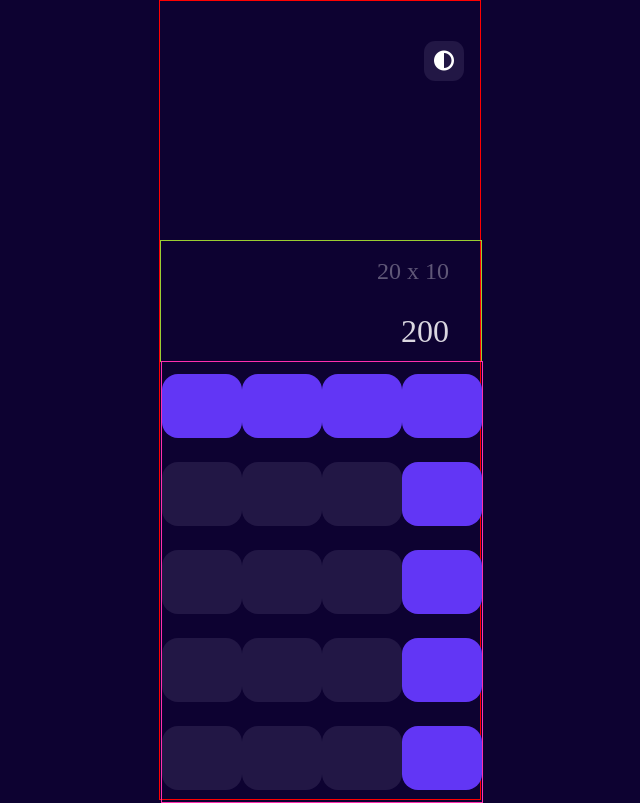
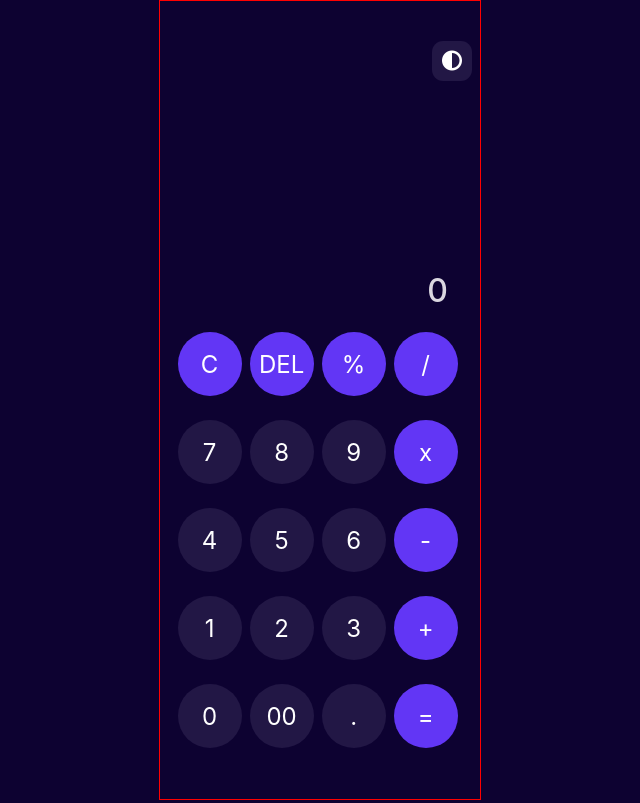
Before and after one commit to sathish0305/Standard_Calculator, a website built with Vite: page index.html in a window 1280 px wide. Shown: the whole page, without its empty margins (320-960 px from the left). Built offline with nearby package versions, Linux system fonts and the light colour scheme.

Commit message:
functionalities added

```diff
--- a/index.html
+++ b/index.html
@@ -16,32 +16,32 @@
       </div>
       <div class="display-container">
         <div class="equation-container">
-          <p id="equation" class="dark-equation">20 x 10</p>
+          <p id="equation" class="dark-equation"></p>
         </div>
         <div class="display">
-          <p id="display" class="dark-display">200</p>
+          <p id="display" class="dark-display">0</p>
         </div>
         <div class="buttons">
-          <div class="button operator"></div>
-          <div class="button operator"></div>
-          <div class="button operator"></div>
-          <div class="button operator"></div>
-          <div class="button"></div>
-          <div class="button"></div>
-          <div class="button"></div>
-          <div class="button operator"></div>
-          <div class="button"></div>
-          <div class="button"></div>
-          <div class="button"></div>
-          <div class="button operator"></div>
-          <div class="button"></div>
-          <div class="button"></div>
-          <div class="button"></div>
-          <div class="button operator"></div>
-          <div class="button"></div>
-          <div class="button"></div>
-          <div class="button"></div>
-          <div class="button operator"></div>
+            <div class="button operator" onclick="display.innerHTML='0',equation.innerHTML='' ">C</div>
+            <div class="button operator" onclick="equation.innerHTML = equation.innerHTML.toString().slice(0,-1) ">DEL</div>
+            <div class="button operator" onclick="equation.innerHTML +='%' ">%</div>
+            <div class="button operator" onclick="equation.innerHTML +='/' ">/</div>
+            <div class="button" onclick="equation.innerHTML +='7' ">7</div>
+            <div class="button" onclick="equation.innerHTML +='8' ">8</div>
+            <div class="button" onclick="equation.innerHTML +='9' ">9</div>
+            <div class="button operator" onclick="equation.innerHTML +='*' ">x</div>
+            <div class="button" onclick="equation.innerHTML +='4' ">4</div>
+            <div class="button" onclick="equation.innerHTML +='5' ">5</div>
+            <div class="button" onclick="equation.innerHTML +='6' ">6</div>
+            <div class="button operator" onclick="equation.innerHTML +='-' ">-</div>
+            <div class="button" onclick="equation.innerHTML +='1' ">1</div>
+            <div class="button" onclick="equation.innerHTML +='2' ">2</div>
+            <div class="button" onclick="equation.innerHTML +='3' ">3</div>
+            <div class="button operator" onclick="equation.innerHTML +='+' ">+</div>
+            <div class="button" onclick="equation.innerHTML +='0' ">0</div>
+            <div class="button" onclick="equation.innerHTML +='00' ">00</div>
+            <div class="button" onclick="equation.innerHTML +='.' ">.</div>
+            <div class="button operator" onclick="display.innerHTML=eval(equation.innerHTML), equation.innerHTML= display.innerHTML ">=</div>
         </div>
       </div>
     </div>
--- a/main.js
+++ b/main.js
@@ -2,7 +2,7 @@ let container = document.getElementById('container')
 let togglebtn = document.getElementById('toggleBtn')
 let equation = document.getElementById('equation')
 let display = document.getElementById('display')
-console.log(equation)
+console.log(equation.innerHTML)
 console.log(display)
 
 togglebtn.innerHTML = `<i class="fa-solid fa-circle-half-stroke fa-lg" style="color: #ffffff;"></i>`
@@ -11,8 +11,16 @@ let toggler = ()=>{
     togglebtn.classList.toggle('tbutton-light')
     if (a===true){
         togglebtn.innerHTML = `<i class="fa-solid fa-circle-half-stroke fa-flip-horizontal fa-lg" style="color: #ffffff;"></i>`
+        equation.classList.remove('dark-equation')
+        display.classList.remove('dark-display')
+        equation.classList.add('light-equation')
+        display.classList.add('light-display')
     }else{
         togglebtn.innerHTML = `<i class="fa-solid fa-circle-half-stroke fa-lg" style="color: #ffffff;"></i>`
+        equation.classList.add('dark-equation')
+        display.classList.add('dark-display')
+        equation.classList.remove('light-equation')
+        display.classList.remove('light-display')
     }
 }
 togglebtn.addEventListener('click',toggler)
--- a/style.css
+++ b/style.css
@@ -6,6 +6,8 @@
 body{
   display: flex;
   align-items: center;
+  font-family: Inter;
+
 }
 
 .inner-container{
@@ -14,6 +16,7 @@ body{
   border: 1px solid red;
   display: flex;
   flex-direction: column;
+  align-items: center;
 }
 
 .dark-container{
@@ -65,14 +68,13 @@ body{
 }
 
 .empty-container{
-  height: 15%;
+  height: 10%;
   width: 100%;
 }
 
 .display-container{
   height: 15%;
   width: 100%;
-  border: 1px solid yellowgreen;
 }
 
 .equation-container{
@@ -85,6 +87,14 @@ body{
 
 .dark-equation{
   color: #DAD7E0;
+  margin-right: 2rem;
+  font-weight: 400;
+  font-size: 1.5rem;
+  opacity: 0.4;
+}
+
+.light-equation{
+  color: #221745;
   margin-right: 2rem;
   font-weight: 400;
   font-size: 1.5rem;
@@ -106,21 +116,33 @@ body{
   font-weight: 500;
 }
 
+.light-display{
+  color: #6236F5;
+  margin-right: 2rem;
+  font-size: 2rem;
+  font-weight: 500;
+}
+
 .buttons{
   height: 55dvh;
-  width: 100%;
-  border: 1px solid rgb(255, 47, 175);
-  display: flex;
-  justify-content: space-around;
+  width: 90%;
+  margin-left: 1.1rem;
+  /* border: 1px solid rgb(255, 47, 175); */
+  display: grid;
+  grid-template-columns: repeat(4,1fr);
   align-items: center;
-  flex-wrap: wrap;
 }
 
 .button{
   height: 4rem;
-  width: 5rem;
+  width: 4rem;
+  border-radius: 50%;
   background: #221745;
-  border-radius: 1rem;
+  display: flex;
+  justify-content: center;
+  align-items: center;
+  color: white;
+  font-size: x-large;
 }
 
 .operator{
@@ -138,11 +160,14 @@ body{
     width: 95%;
   }
 
+  .buttons{
+    margin-right: 1.3rem;
+  }
   .button{
     height: 4rem;
-    width: 5rem;
+    width: 4rem;
     background: #221745;
-    border-radius: 1rem;
+    border-radius: 50%;
   }
 
   .operator{
```
